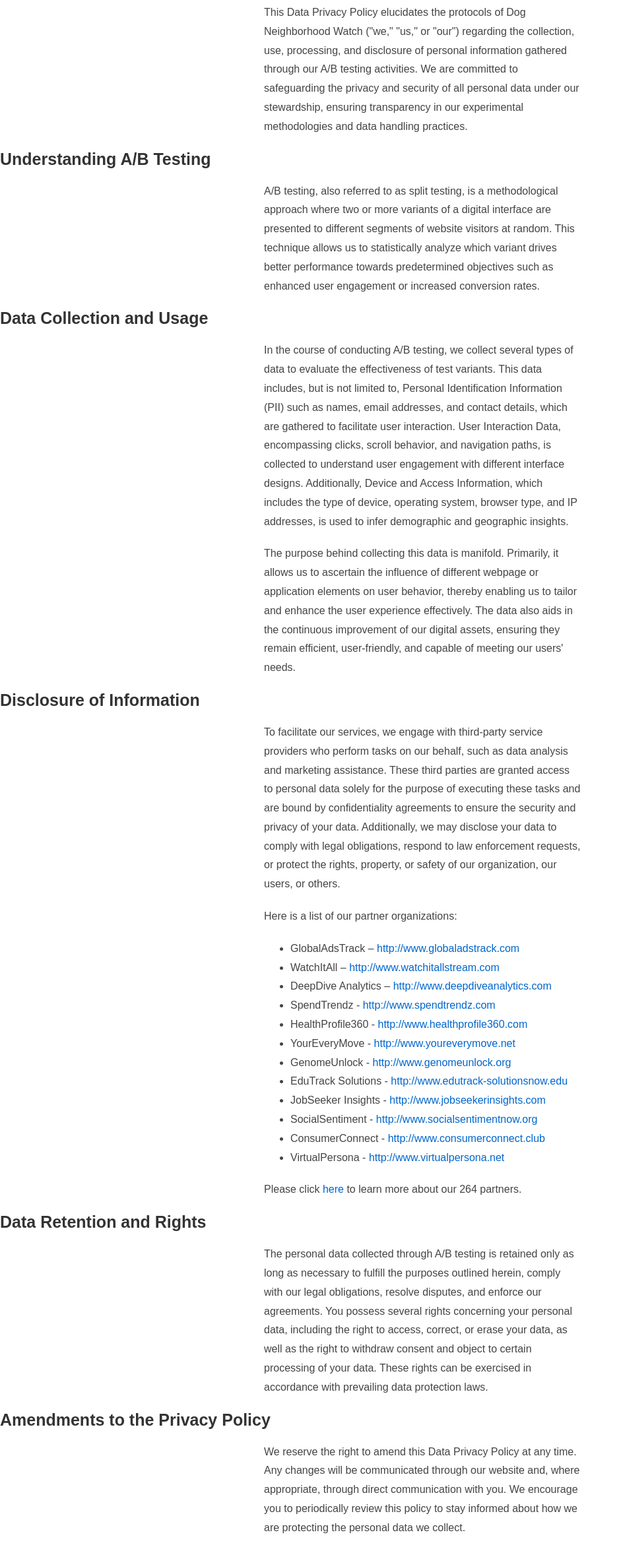
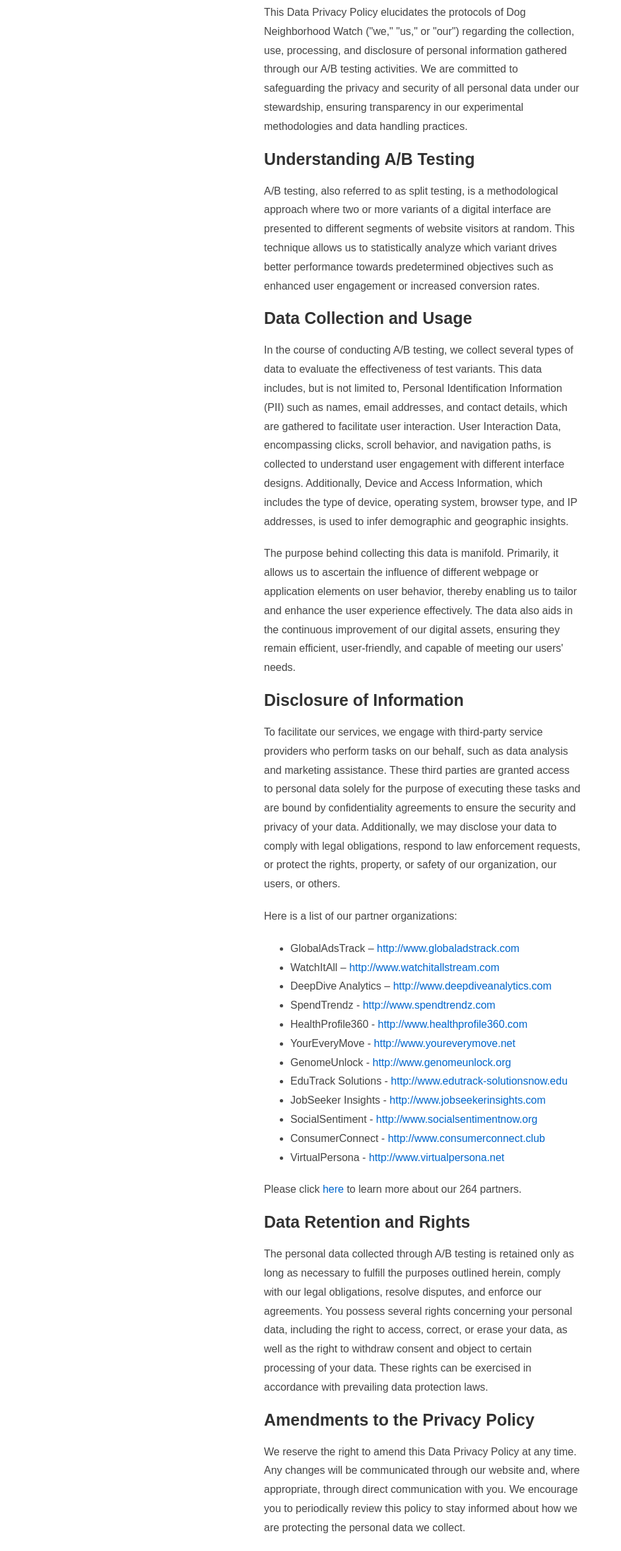
Before and after one commit to kristof057/data_ethics, a website: page public/privacy_policy.html in a window 1280 px wide. Shown: the part 64-2415 px from the top of the page at 66% size, without its empty margins (0-941 px from the left). Drawn offline with Linux system fonts and the light colour scheme.

```diff
--- a/logs.csv
+++ b/logs.csv
@@ -232,3 +232,8 @@
 2024-04-30T01:24:36.604Z,Accept,2024-04-30T01:24:38.377Z,popupC,7n1vnpvk
 2024-04-30T01:24:40.511Z,Decline,2024-04-30T01:24:44.063Z,popupB,fyttmvft
 2024-04-30T01:29:00.678Z,Background Close,2024-04-30T01:29:57.608Z,popupB,m7oiafqz
+2024-04-30T01:38:18.112Z,Background Close,2024-04-30T01:38:52.137Z,popupC,snv6w5ki
+2024-04-30T01:38:52.987Z,Background Close,2024-04-30T01:45:24.098Z,popupD,nw997j3l
+2024-05-01T18:05:28.173Z,Background Close,2024-05-01T18:05:29.563Z,popupD,fnl6zslj
+2024-05-01T18:05:57.041Z,Close,2024-05-01T18:06:12.729Z,popupA,36v2t2nn
+2024-05-01T18:53:14.060Z,Close,2024-05-01T18:53:23.774Z,popupB,btoqdblo
--- a/public/privacy_policy.html
+++ b/public/privacy_policy.html
@@ -7,20 +7,20 @@
     <link rel="stylesheet" href="styles.css">
 </head>
 <body>
-    <h2>Data Privacy Policy for A/B Testing</h2>
+    <h2 class="h2-general">Data Privacy Policy for A/B Testing</h2>
 
     <p class="p-policy">This Data Privacy Policy elucidates the protocols of Dog Neighborhood Watch ("we," "us," or "our") regarding
        the collection, use, processing, and disclosure of personal information gathered through our A/B testing activities.
        We are committed to safeguarding the privacy and security of all personal data under our stewardship, ensuring
        transparency in our experimental methodologies and data handling practices.</p>
 
-    <h2>Understanding A/B Testing</h2>
+    <h2 class="h2-general">Understanding A/B Testing</h2>
     <p class="p-policy">A/B testing, also referred to as split testing, is a methodological approach where two or more variants of a
        digital interface are presented to different segments of website visitors at random. This technique allows us
        to statistically analyze which variant drives better performance towards predetermined objectives such as enhanced
        user engagement or increased conversion rates.</p>
 
-    <h2>Data Collection and Usage</h2>
+    <h2 class="h2-general">Data Collection and Usage</h2>
     <p class="p-policy">In the course of conducting A/B testing, we collect several types of data to evaluate the effectiveness of test variants.
     This data includes, but is not limited to, Personal Identification Information (PII) such as names, email addresses,
     and contact details, which are gathered to facilitate user interaction. User Interaction Data, encompassing clicks, scroll
@@ -33,7 +33,7 @@
     The data also aids in the continuous improvement of our digital assets, ensuring they remain efficient, user-friendly,
     and capable of meeting our users' needs.</p>
 
-    <h2>Disclosure of Information</h2>
+    <h2 class="h2-general">Disclosure of Information</h2>
     <p class="p-policy">To facilitate our services, we engage with third-party service providers who perform tasks on our behalf,
     such as data analysis and marketing assistance. These third parties are granted access to personal data solely
     for the purpose of executing these tasks and are bound by confidentiality agreements to ensure the security and
@@ -59,7 +59,7 @@
     <p class="p-policy"> Please click <a href="http://www.ourpartnersdontexist.com">here </a>to learn more about our 264 partners.</p>
 
 
-    <h2>Data Retention and Rights</h2>
+    <h2 class="h2-general">Data Retention and Rights</h2>
     <p class="p-policy"> The personal data collected through A/B testing is retained only as long as necessary to fulfill
     the purposes outlined herein, comply with our legal obligations, resolve disputes, and enforce our agreements.
     You possess several rights concerning your personal data, including the right to access, correct, or erase your data,
@@ -68,7 +68,7 @@
 
     <!-- More paragraphs and sections here... -->
 
-    <h2>Amendments to the Privacy Policy</h2>
+    <h2 class="h2-general">Amendments to the Privacy Policy</h2>
     <p class="p-policy">We reserve the right to amend this Data Privacy Policy at any time.
        Any changes will be communicated through our website and, where appropriate,
        through direct communication with you. We encourage you to periodically review this
--- a/public/styles.css
+++ b/public/styles.css
@@ -16,12 +16,13 @@
     font-family: 'Georgia', serif; /* Styling for header title */
 }
 
-h2 {
+.h2-general {
     font-size: 25px;
     text-align: left;
     color: #333;
     margin-top: 20px;
     margin-bottom: 10px;
+    margin: 20px 400px;
 }
 
 .title-container {
```
Also changed, not shown: public/img/dog_stop.png, 3 other files.
